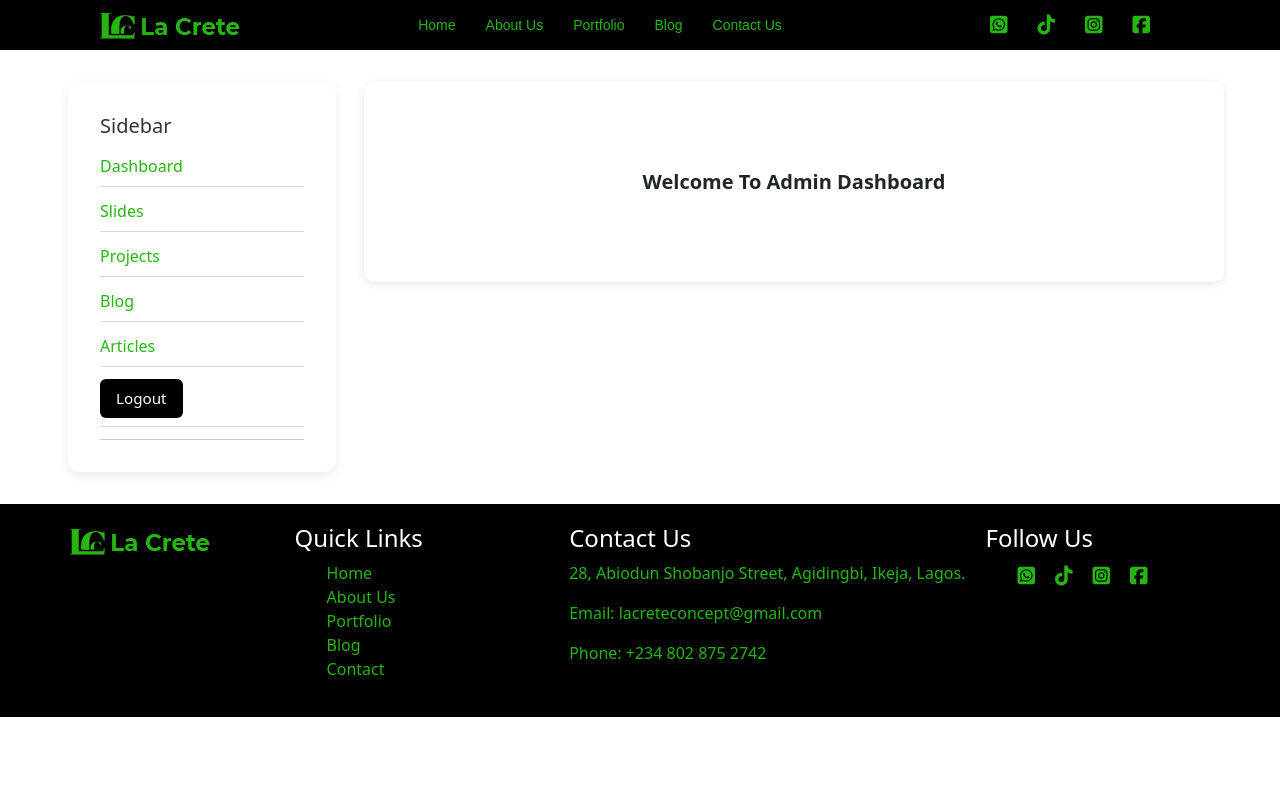
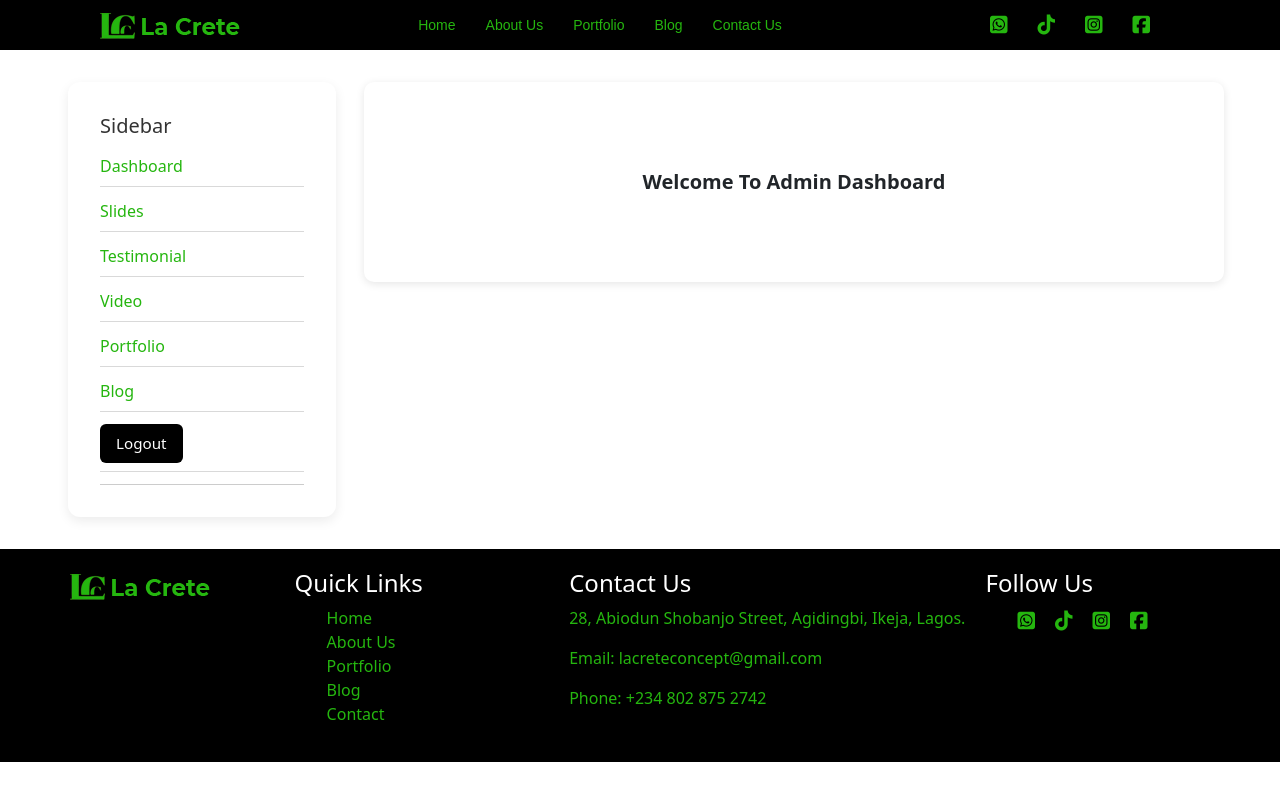
Before and after one commit to leewebstechnologies/lacrete_client, a Next.js app: page /admin/dashboard in a window 1280 px wide. Built offline with nearby package versions, Linux system fonts and the light colour scheme; sample sign-in values are in the browser's storage.

Commit message:
add sidebar

```diff
--- a/src/app/admin/components/sidebar/Sidebar.tsx
+++ b/src/app/admin/components/sidebar/Sidebar.tsx
@@ -24,17 +24,22 @@ const Sidebar = () => {
           </li>
           <li>
             <Link className={styles.listItem} href="/">
-              Projects
+              Testimonial
             </Link>
           </li>
           <li>
             <Link className={styles.listItem} href="/">
-              Blog
+              Video
             </Link>
           </li>
           <li>
             <Link className={styles.listItem} href="/">
-              Articles
+              Portfolio
+            </Link>
+          </li>
+           <li>
+            <Link className={styles.listItem} href="/">
+              Blog
             </Link>
           </li>
           <li>
```
